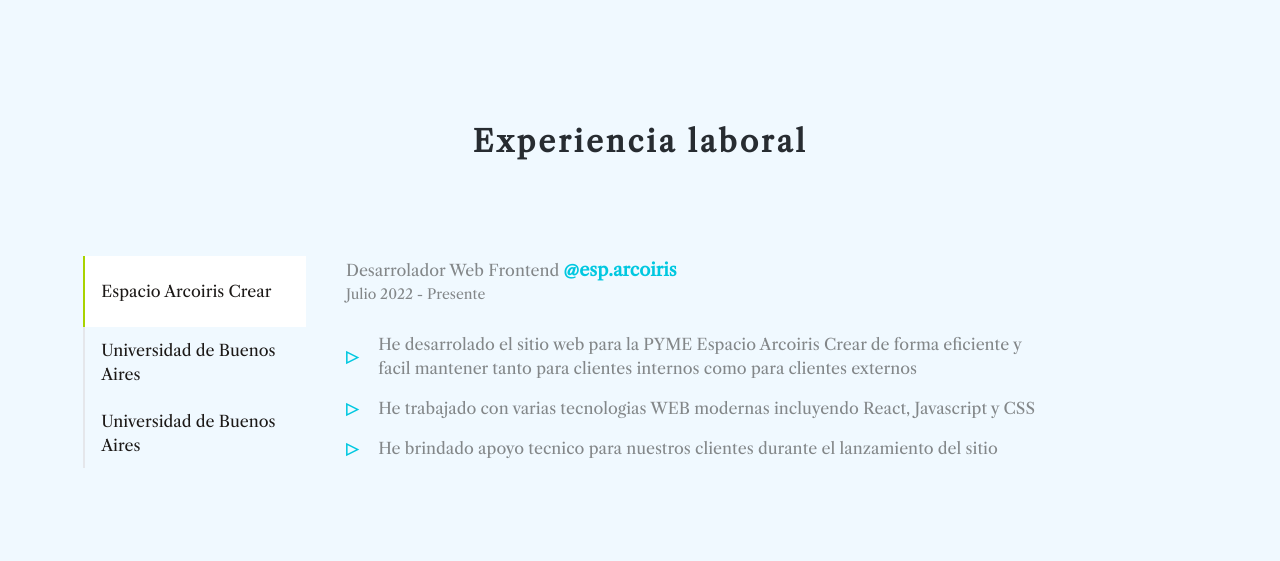
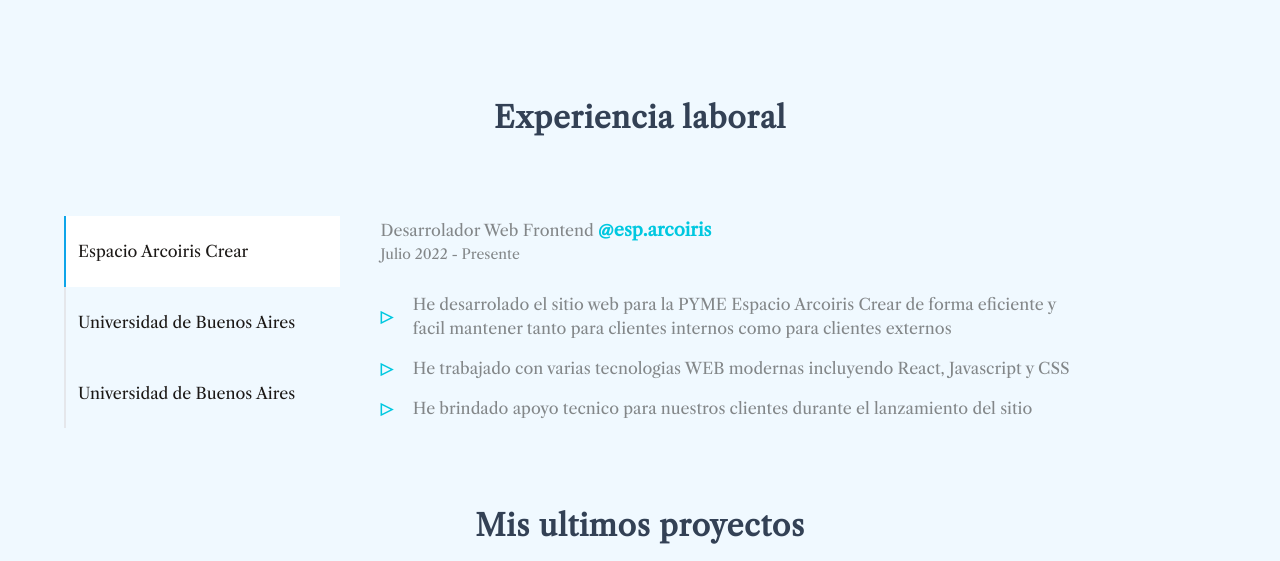
Before and after one commit to eruedasanchez/my-portfolio-tailwind, a website: page dist/index.html in a window 1280 px wide. Shown: the part 872-1433 px from the top of the page. Drawn offline with nearby package versions, Linux system fonts and the light colour scheme.

Commit message:
Accommodate items in work experience

```diff
--- a/dist/index.html
+++ b/dist/index.html
@@ -73,16 +73,16 @@
         </section>
 
         <!-- SECCION EXPERIENCIA LABORAL -->
-        <h2 class="text-3xl text-darkblue dark:text-white font-bold tracking-widest w-[85%] m-auto text-center pt-8">Experiencia laboral</h2>
-        <section class="my-12 flex flex-col w-[84%] m-auto lg:flex-row lg:w-[87%] lg:my-24" id="jobSection">
-            <div class="flex justify-between lg:flex-col lg:w-[20%]">
-                <button type="button" id="link-one" data-id="job-one" class="border-b-2 hover:dark:bg-slate-700 w-full px-4 py-1 hover:bg-semiwhite focus:bg-semiwhite focus:border-outstanding focus:dark:bg-slate-700 lg:border-l-2 lg:border-b-0 lg:h-full lg:text-left border-greensheet bg-white dark:bg-slate-700">Espacio Arcoiris Crear</button>
-                <button type="button" id="link-two" data-id="job-two" class="border-b-2 hover:dark:bg-slate-700 w-full px-4 py-1 hover:bg-semiwhite focus:bg-semiwhite focus:border-outstanding focus:dark:bg-slate-700 lg:border-l-2 lg:border-b-0 lg:h-full lg:text-left">Universidad de Buenos Aires</button>
-                <button type="button" id="link-three" data-id="job-three" class="border-b-2 hover:dark:bg-slate-700 w-full px-4 py-1 hover:bg-semiwhite focus:bg-semiwhite focus:border-outstanding focus:dark:bg-slate-700 lg:border-l-2 lg:border-b-0 lg:h-full lg:text-left">Universidad de Buenos Aires</button>
+        <h2 class="w-full text-3xl text-slate-700 text-center font-bold tracking-wide m-auto pt-16 dark:text-white lg:pt-2">Experiencia laboral</h2>
+        <section class="w-[84%] flex flex-col my-10 m-auto lg:w-[90%] lg:flex-row lg:my-20" id="jobSection">
+            <div class="flex justify-between lg:w-[24%] lg:flex-col">
+                <button type="button" id="link-one" data-id="job-one" class="w-full border-b-2 px-3 py-1 hover:bg-white hover:dark:bg-slate-700 focus:bg-white focus:border-sky-500 focus:dark:bg-slate-700 border-sky-500 bg-white dark:bg-slate-700 lg:border-l-2 lg:border-b-0 lg:h-full lg:text-left">Espacio Arcoiris Crear</button>
+                <button type="button" id="link-two" data-id="job-two" class="w-full border-b-2 px-3 py-1 hover:bg-white hover:dark:bg-slate-700 focus:bg-white focus:border-sky-500 focus:dark:bg-slate-700 lg:border-l-2 lg:border-b-0 lg:h-full lg:text-left">Universidad de Buenos Aires</button>
+                <button type="button" id="link-three" data-id="job-three" class="w-full border-b-2 px-3 py-1 hover:bg-white hover:dark:bg-slate-700 focus:bg-white focus:border-sky-500 focus:dark:bg-slate-700 lg:border-l-2 lg:border-b-0 lg:h-full lg:text-left">Universidad de Buenos Aires</button>
             </div>
-
-            <!-- CONTAINER JOB DESCRIPTION-->
+            <!-- CONTENEDOR DESCRIPCION DEL TRABAJO -->
             <div class="my-5 lg:px-10 lg:my-0 lg:max-w-[800px]">
+                <!-- DESCRIPCION TRABAJO #1 -->
                 <article id="job-one">
                     <h3 class="text-darkbluelight">Desarrolador Web Frontend <span class="text-outstanding font-bold text-lg">@esp.arcoiris</span></h3>
                     <h4 class="pb-5 text-sm text-darkbluelight">Julio 2022 - Presente</h4>
@@ -100,7 +100,7 @@
                 </article>
                 <!-- SECCIONES OCULTAS POR DEFECTO-->
 
-                <!-- JOB #2 DESCRIPTION -->
+                <!-- DESCRIPCION TRABAJO #2 -->
                 <article id="job-two" class="hidden">
                     <h3 class="text-darkbluelight">Colaborador de proyectos en equipo. Algoritmos y Estructuras de Datos II <span class="text-outstanding font-bold text-lg">@Exactas_UBA</span></h3>
                     <h4 class="pb-5 text-sm text-darkbluelight">Enero 2020 - Diciembre 2021</h4>
@@ -117,7 +117,7 @@
                     </ul>
                 </article>
 
-                <!-- JOB #3 DESCRIPTION -->
+                <!-- DESCRIPCION TRABAJO #3 -->
                 <article id="job-three" class="hidden">
                     <h3 class="text-darkbluelight">Ayudante de segunda. Algoritmos y Estructuras de Datos I <span class="text-outstanding font-bold text-lg">@Exactas_UBA</span></h3>
                     <h4 class="pb-5 text-sm text-darkbluelight">Marzo 2018 - Julio 2019</h4>
```
Also changed, not shown: dist/output.css.
